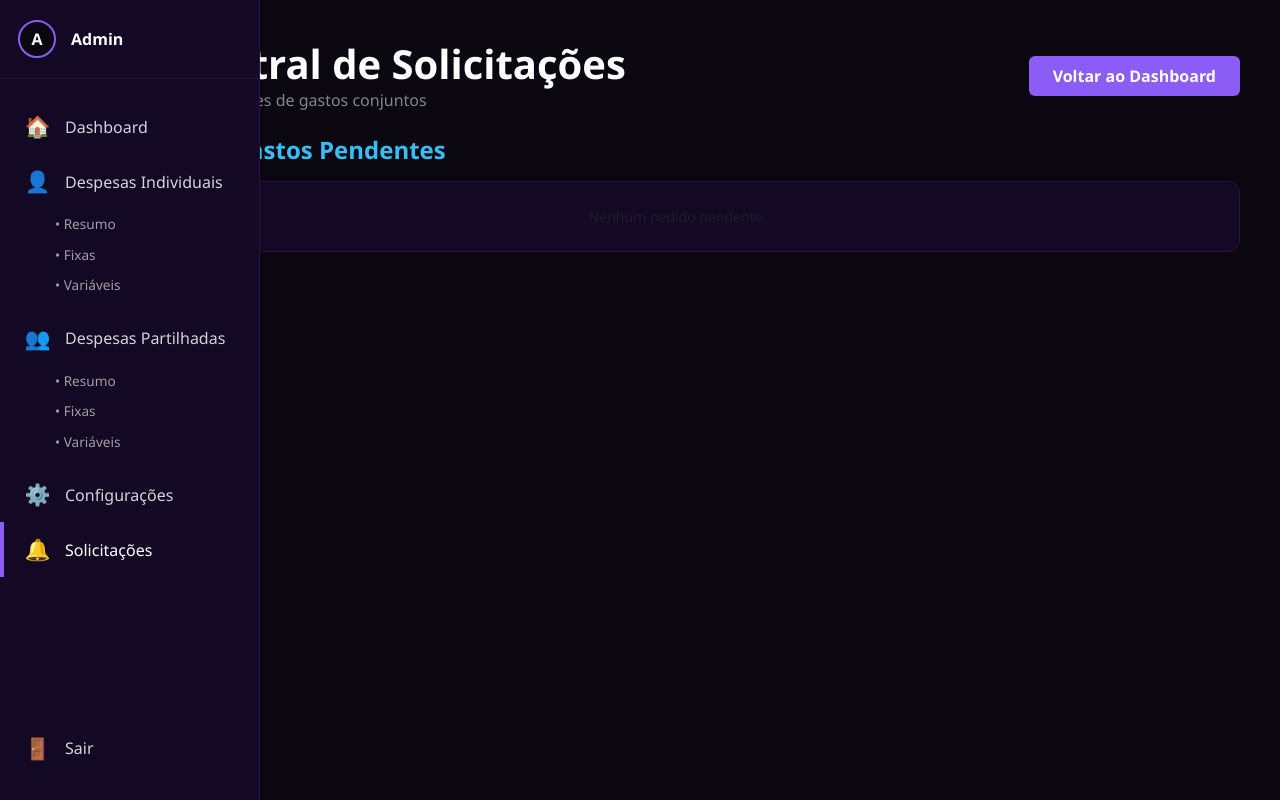
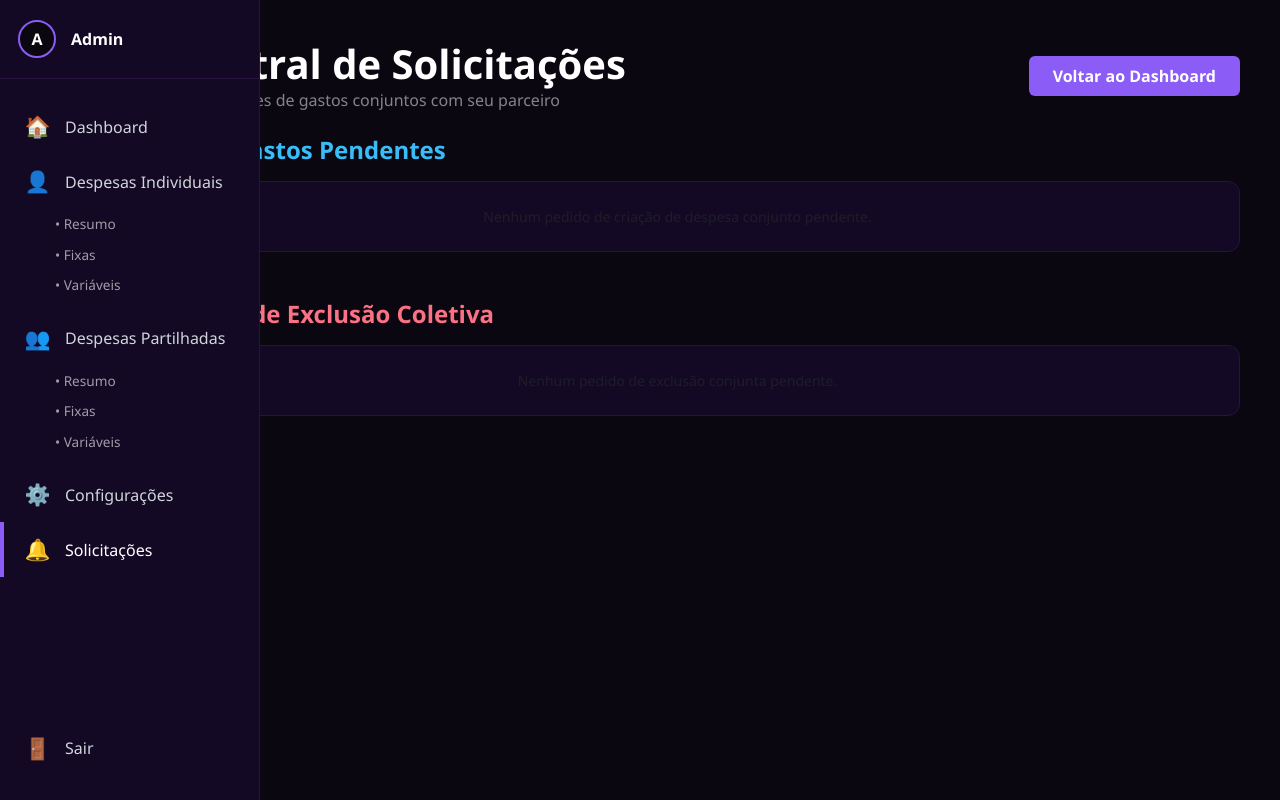
Before and after one commit to ThiViana/controle-de-gastos, a Flask app: page /solicitacoes in a window 1280 px wide. Run offline with Flask 3, Linux system fonts and the light colour scheme; a user stored in the database is signed in.

Commit message:
fix(solicitacoes): mapeia variavel correta para pedidos de exclusao

```diff
--- a/templates/solicitacoes.html
+++ b/templates/solicitacoes.html
@@ -24,6 +24,7 @@
             overflow-x: hidden;
         }
 
+        /* --- MENU LATERAL DINÂMICO --- */
         .sidebar {
             width: 75px;
             background-color: var(--sidebar-bg);
@@ -59,13 +60,16 @@
         .submenu-item:hover { color: var(--primary-purple); }
         .badge-notif { background-color: #dc3545; color: white; font-size: 0.7rem; padding: 2px 6px; border-radius: 50%; }
 
+        /* --- CONTEÚDO PRINCIPAL --- */
         .main-content { margin-left: 75px; padding: 40px; width: calc(100% - 75px); transition: all 0.3s ease; }
         .solicitacao-card { background-color: var(--card-bg); border: 1px solid var(--border-color); border-radius: 12px; padding: 20px; margin-bottom: 20px; }
 
-        .btn-purple { background-color: var(--primary-purple); color: white; font-weight: bold; border: none; }
+        .btn-purple { background-color: var(--primary-purple); color: white; font-weight: bold; border: none; transition: 0.2s; }
         .btn-purple:hover { background-color: #7c3aed; }
         .btn-accept { background-color: #198754; color: white; border: none; font-weight: 600; }
+        .btn-accept:hover { background-color: #157347; }
         .btn-reject { background-color: #dc3545; color: white; border: none; font-weight: 600; }
+        .btn-reject:hover { background-color: #bb2d3b; }
 
         @media (max-width: 991px) {
             .main-content { padding: 20px; margin-left: 75px; width: calc(100% - 75px); }
@@ -130,7 +134,7 @@
         <div class="d-flex justify-content-between align-items-center mb-4 flex-wrap gap-3">
             <div>
                 <h1 class="fw-bold mb-0">🔔 Central de Solicitações</h1>
-                <p class="text-white-50 mb-0">Gerencie aprovações de gastos conjuntos</p>
+                <p class="text-white-50 mb-0">Gerencie aprovações de gastos conjuntos com seu parceiro</p>
             </div>
             <a href="{{ url_for('home') }}" class="btn btn-purple px-4 py-2 small">Voltar ao Dashboard</a>
         </div>
@@ -143,7 +147,10 @@
                         <div class="d-flex justify-content-between align-items-md-center flex-wrap gap-3">
                             <div>
                                 <h5 class="fw-bold mb-1">{{ item.gasto.descricao }}</h5>
-                                <p class="text-white-50 mb-0 small">Enviado por: {{ item.nome_criador }}</p>
+                                <p class="text-white-50 mb-0 small">
+                                    Enviado por: <span class="text-white fw-bold">{{ item.nome_criador }}</span> |
+                                    Frequência: <span class="text-white">{{ item.gasto.frequencia }}</span>
+                                </p>
                             </div>
                             <div class="d-flex align-items-center gap-4 btn-group-mobile">
                                 <h4 class="fw-bold text-success mb-0">R$ {{ "%.2f"|format(item.gasto.valor) }}</h4>
@@ -156,7 +163,35 @@
                     </div>
                 {% endfor %}
             {% else %}
-                <div class="solicitacao-card text-center text-muted py-4 small">Nenhum pedido pendente.</div>
+                <div class="solicitacao-card text-center text-muted py-4 small">
+                    Nenhum pedido de criação de despesa conjunto pendente.
+                </div>
+            {% endif %}
+        </div>
+
+        <h4 class="fw-bold mb-3" style="color: #fb7185;">❌ Pedidos de Exclusão Coletiva</h4>
+        <div>
+            {% if exclusoes_pendentes %}
+                {% for sol in exclusoes_pendentes %}
+                    <div class="solicitacao-card" style="border-color: #5e1d35;">
+                        <div class="d-flex justify-content-between align-items-md-center flex-wrap gap-3">
+                            <div>
+                                <h5 class="fw-bold mb-1">Pedido de Remoção</h5>
+                                <p class="text-white-50 mb-0 small">
+                                    O seu parceiro solicitou apagar permanentemente um gasto compartilhado.
+                                </p>
+                            </div>
+                            <div class="d-flex gap-2 btn-group-mobile">
+                                <a href="{{ url_for('gerenciar_exclusao', id=sol.id, acao='aceitar') }}" class="btn btn-accept px-3 py-2 btn-sm rounded-3">Confirmar Exclusão</a>
+                                <a href="{{ url_for('gerenciar_exclusao', id=sol.id, acao='recusar') }}" class="btn btn-reject px-3 py-2 btn-sm rounded-3">Manter Gasto</a>
+                            </div>
+                        </div>
+                    </div>
+                {% endfor %}
+            {% else %}
+                <div class="solicitacao-card text-center text-muted py-4 small">
+                    Nenhum pedido de exclusão conjunta pendente.
+                </div>
             {% endif %}
         </div>
     </main>
```
